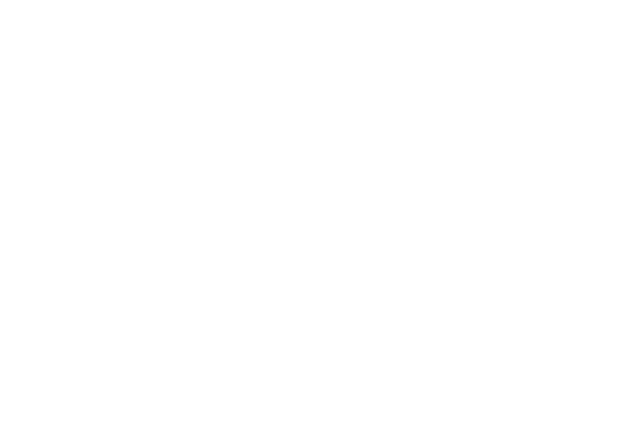
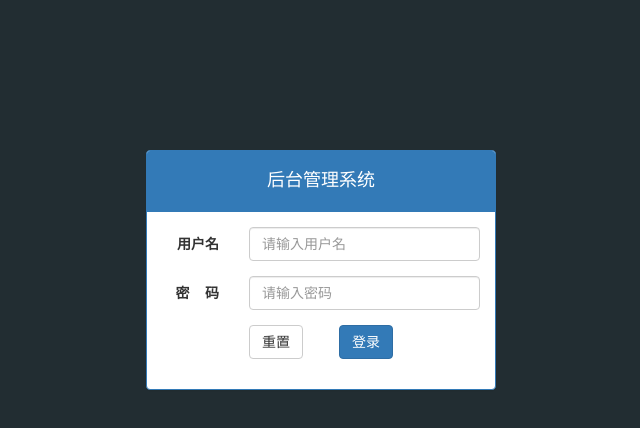
Before and after one commit to yangxiaowan1004/letao, a website: page public/pc/login.html in a window 1280 px wide. Shown: the whole page, without its empty margins (319-959 px from the left). Drawn offline with Linux system fonts and the light colour scheme.

Commit message:
login功能

```diff
--- a/public/pc/css/common.css
+++ b/public/pc/css/common.css
@@ -0,0 +1,7 @@
+.bg-color {
+    background-color: #222d32;
+}
+
+.margin {
+    margin-top:150px;
+}
--- a/public/pc/js/login.js
+++ b/public/pc/js/login.js
@@ -1,3 +1,78 @@
 /**
  * Created by yangxiaowan on 2018/3/2.
  */
+$(function(){
+
+    // 1. У���
+    $('form').bootstrapValidator({
+        // 配置校验规则
+        // 1.1 ָ配置字段校验
+        fields:{
+            username:{
+                validators:{
+                    notEmpty:{
+                        message:"用户名不能为空"
+                    },
+                    stringLength:{
+                        min:2,
+                        max:7,
+                        message:"用户名长度为2-6位"
+                    },
+                    callback:{
+                        message:"用户名错误"
+                    }
+                }
+            },
+            password:{
+                validators:{
+                    notEmpty:{
+                        message:"密码不能为空"
+                    },
+                    stringLength:{
+                        min:6,
+                        max:10,
+                        message:"密码长度为6-10位"
+                    },
+                    callback:{
+                        message:"密码错误"
+                    }
+                }
+            }
+        },
+        // 验证表单显示的图标
+        feedbackIcons:{
+            valid:'glyphicon glyphicon-ok',
+            invalid:'glyphicon glyphicon-remove',
+            validating:'glyphicon glyphicon-refresh'
+        }
+    })
+
+    // 表单校验成功事件，阻止表单的默认提交，用ajax 提交
+    $("form").on("success.form.bv",function(e){
+        e.preventDefault();
+        $.ajax({
+            type:'POST',
+            url:'/employee/employeeLogin',
+            data:$('form').serialize(),
+            dataType:'json',
+            success:function(info){
+                console.log(info);
+                if(info.error==1000){
+                    $("form").data("bootstrapValidator").updateStatus("username","INVALID","callback")
+                }
+                if(info.error==1001){
+                    $("form").data("bootstrapValidator").updateStatus("password","INVALID","callback")
+                }
+                if(info.success){
+                    location.href="index.html";
+                }
+            }
+        })
+    })
+
+    // 重置表单
+    $("[type='reset']").on("click",function(){
+        $("form").data("bootstrapValidator").resetForm();
+    })
+
+})
--- a/public/pc/login.html
+++ b/public/pc/login.html
@@ -8,7 +8,37 @@
     <link rel="stylesheet" href="css/common.css"/>
 
 </head>
-<body>
+<body class="bg-color">
+    <div class="container">
+        <div class="col-md-4 col-md-offset-4">
+            <div class="panel panel-primary margin">
+                <div class="panel-heading text-center "><h4>后台管理系统</h4></div>
+                <div class="panel-body">
+                    <form class="form-horizontal">
+                        <div class="form-group">
+                            <label for="username" class="col-sm-3 control-label">用户名</label>
+                            <div class="col-sm-9">
+                                <input type="text" class="form-control" id="username" placeholder="请输入用户名" name="username">
+                            </div>
+                        </div>
+                        <div class="form-group">
+                            <label for="password" class="col-sm-3 control-label">密  &nbsp;&nbsp;&nbsp;码</label>
+                            <div class="col-sm-9">
+                                <input type="password" class="form-control" id="password" placeholder="请输入密码" name="password">
+                            </div>
+                        </div>
+                        <div class="form-group">
+                            <div class="col-sm-offset-3 col-sm-6">
+                                <button type="reset" class="btn btn-default pull-left">重置</button>
+                                <button type="submit" class="btn btn-primary pull-right">登录</button>
+                            </div>
+                        </div>
+                    </form>
+                </div>
+            </div>
+        </div>
+    </div>
+
 
 <script src="lib/jquery/jquery.min.js"></script>
 <script src="lib/bootstrap/js/bootstrap.js"></script>
```
Also changed, not shown: public/pc/index.html (+1 -1 lines).
